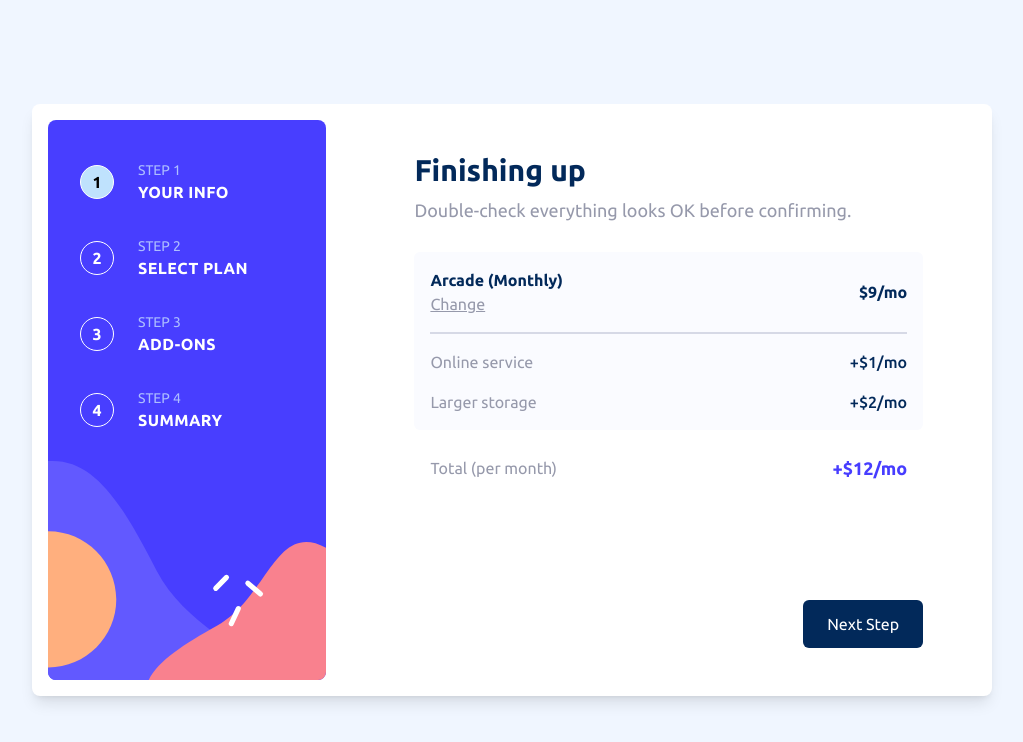
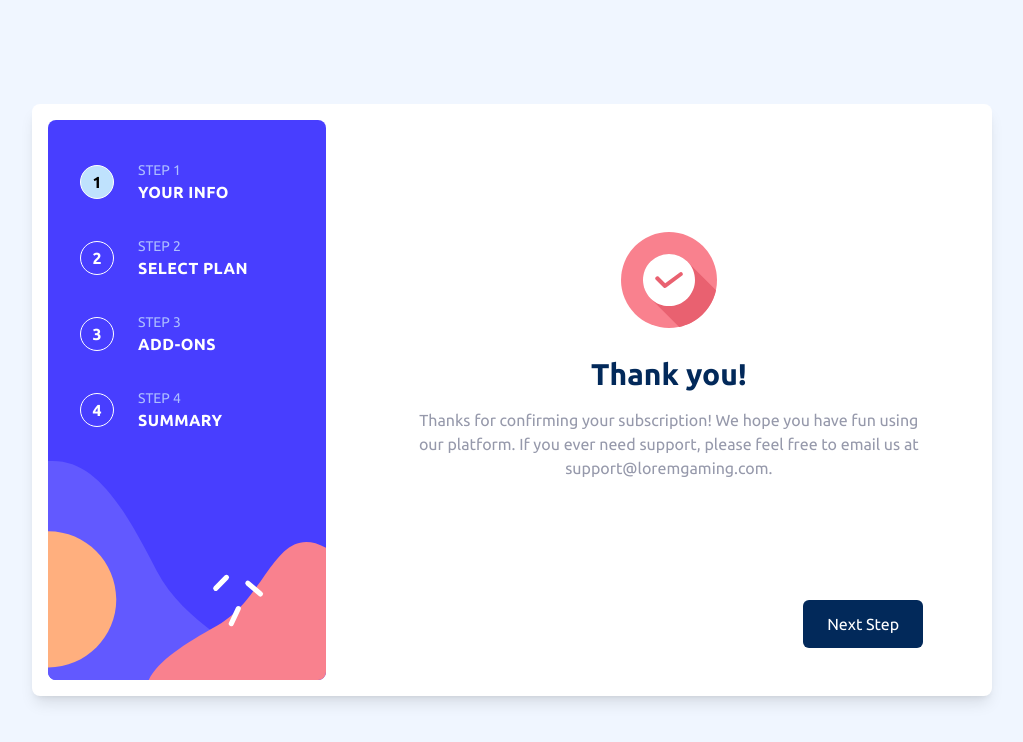
Before and after one commit to Di-void/multi-step-form, a React (Vite) app: page / in a window 1280 px wide. Shown: the top 742 px of the page, without its empty margins (128-1151 px from the left). Built offline with nearby package versions, Linux system fonts and the light colour scheme.

Commit message:
(feat,refactor): complete desktop view for thankyou screen and refactor thankyou icon component

```diff
--- a/src/components/Icons/ThankYou.tsx
+++ b/src/components/Icons/ThankYou.tsx
@@ -1,11 +1,8 @@
-import type { IconProps } from "./Arcade";
-
-const ThankYou = ({ height = 40, width = 40 }: IconProps) => {
+const ThankYou = () => {
   return (
     <svg
       xmlns="http://www.w3.org/2000/svg"
-      width={width}
-      height={height}
+      className="w-20 h-20 xl:w-24 xl:h-24"
       viewBox="0 0 80 80"
     >
       <g fill="none">
--- a/src/views/Screens/ThankYou.tsx
+++ b/src/views/Screens/ThankYou.tsx
@@ -2,14 +2,16 @@ import { ThankYou } from "@/components/Icons";
 
 const Thanks = () => {
   return (
-    <div>
+    <div className="xl:mt-10">
       <header className="mx-auto mt-10 mb-4 w-fit flex flex-col gap-7 justify-between items-center">
-        <ThankYou height={60} width={60} />
+        <ThankYou />
 
-        <h1 className="font-bold text-2xl text-marine-blue">Thank you!</h1>
+        <h1 className="font-bold text-2xl xl:text-3xl text-marine-blue">
+          Thank you!
+        </h1>
       </header>
 
-      <p className="text-cool-gray text-center mb-12">
+      <p className="text-cool-gray text-center mb-12 xl:mb-0">
         Thanks for confirming your subscription! We hope you have fun using our
         platform. If you ever need support, please feel free to email us at
         support@loremgaming.com.
--- a/src/views/index.tsx
+++ b/src/views/index.tsx
@@ -7,8 +7,8 @@ const Views = () => {
       {/* <PersonalInfo /> */}
       {/* <Plans /> */}
       {/* <Addons /> */}
-      <FinishUp />
-      {/* <Thanks /> */}
+      {/* <FinishUp /> */}
+      <Thanks />
 
       <FooterNav />
     </section>
```
